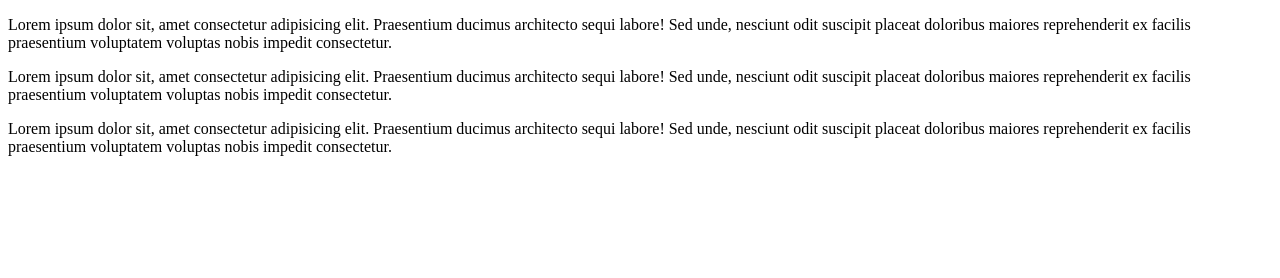
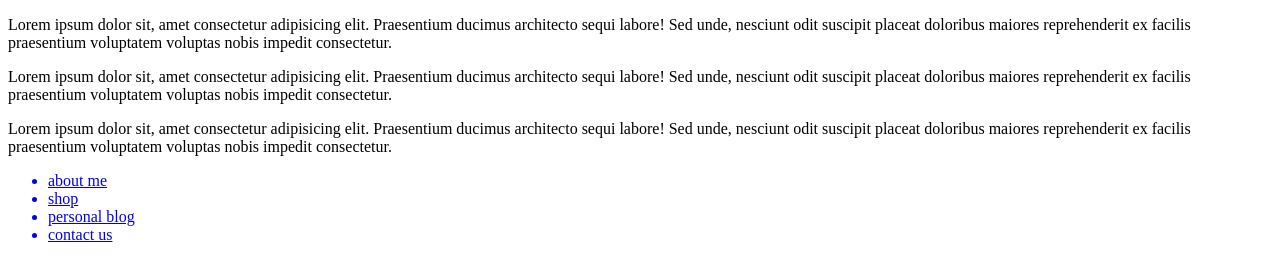
Before and after one commit to hojjat1392/git_project, a plain HTML site: page index.html in a window 1280 px wide. Drawn offline with Linux system fonts and the light colour scheme.

Commit message:
add unorder list

```diff
--- a/index.html
+++ b/index.html
@@ -19,6 +19,15 @@
         nesciunt odit suscipit placeat doloribus maiores reprehenderit ex facilis praesentium voluptatem voluptas nobis
         impedit consectetur.</p>
 
+        <ul>
+            <a href="#"><li>about me</li></a>
+            <a href="#"><li>shop</li></a>
+            <a href="#"><li>personal blog</li></a>
+            <a href="#"><li>contact us</li></a>
+        </ul>
+
+
+
 </body>
 
 </html>
```
